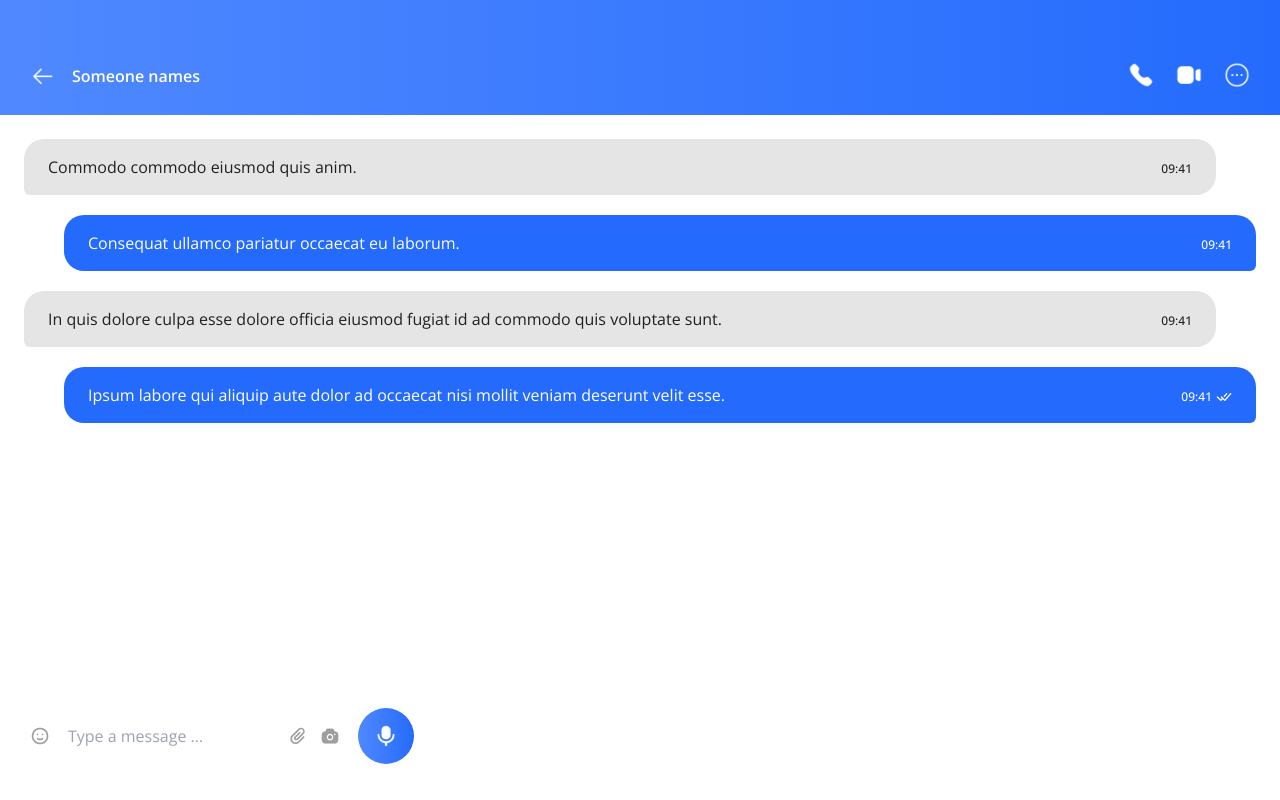
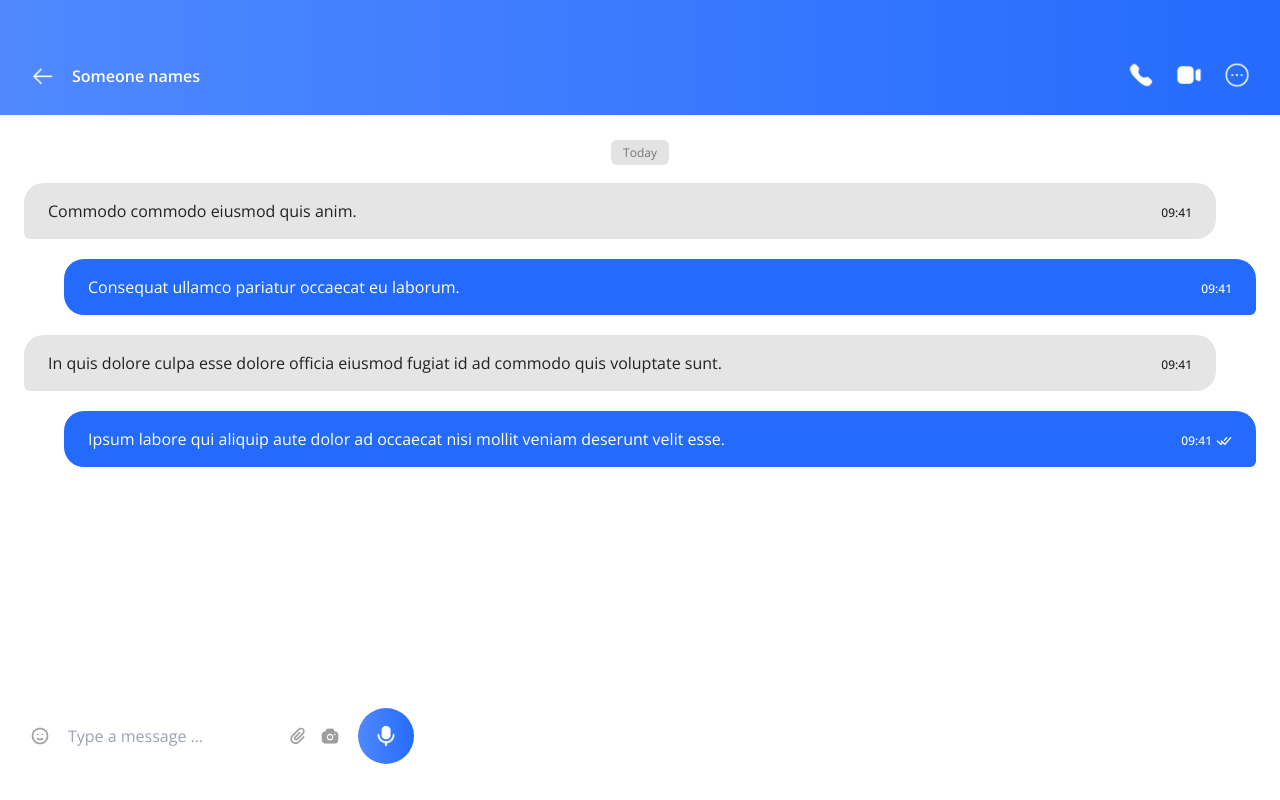
Before and after one commit to nothing628/wireme, a Vue app: page /chat/1 in a window 1280 px wide. Built offline with nearby package versions, Linux system fonts and the light colour scheme.

Commit message:
add message date item

```diff
--- /dev/null
+++ b/src/components/MessageDate.vue
@@ -0,0 +1,9 @@
+<template>
+    <div class="mb-5">
+        <div class="py-0 px-6 w-full text-center">
+            <span class="bg-[#757575]/20 py-1 px-3 text-[#757575] text-xs rounded-md">
+                <slot></slot>
+            </span>
+        </div>
+    </div>
+</template>
--- a/src/pages/MessagePage.vue
+++ b/src/pages/MessagePage.vue
@@ -3,6 +3,7 @@ import GradientBackground from '../components/GradientBackground.vue';
 import MessageToolbar from '../components/MessageToolbar.vue';
 import MessageTypeInput from '../components/MessageTypeInput.vue';
 import MessageItem from '../components/MessageItem.vue';
+import MessageDate from '../components/MessageDate.vue';
 </script>
 
 <template>
@@ -11,6 +12,7 @@ import MessageItem from '../components/MessageItem.vue';
     </GradientBackground>
     <div class="relative min-h-[calc(100vh-115px)]">
         <div class="p-6">
+            <MessageDate>Today</MessageDate>
             <MessageItem message="Commodo commodo eiusmod quis anim." />
             <MessageItem message="Consequat ullamco pariatur occaecat eu laborum." as-sender />
             <MessageItem message="In quis dolore culpa esse dolore officia eiusmod fugiat id ad commodo quis voluptate sunt." is-readed/>
```
